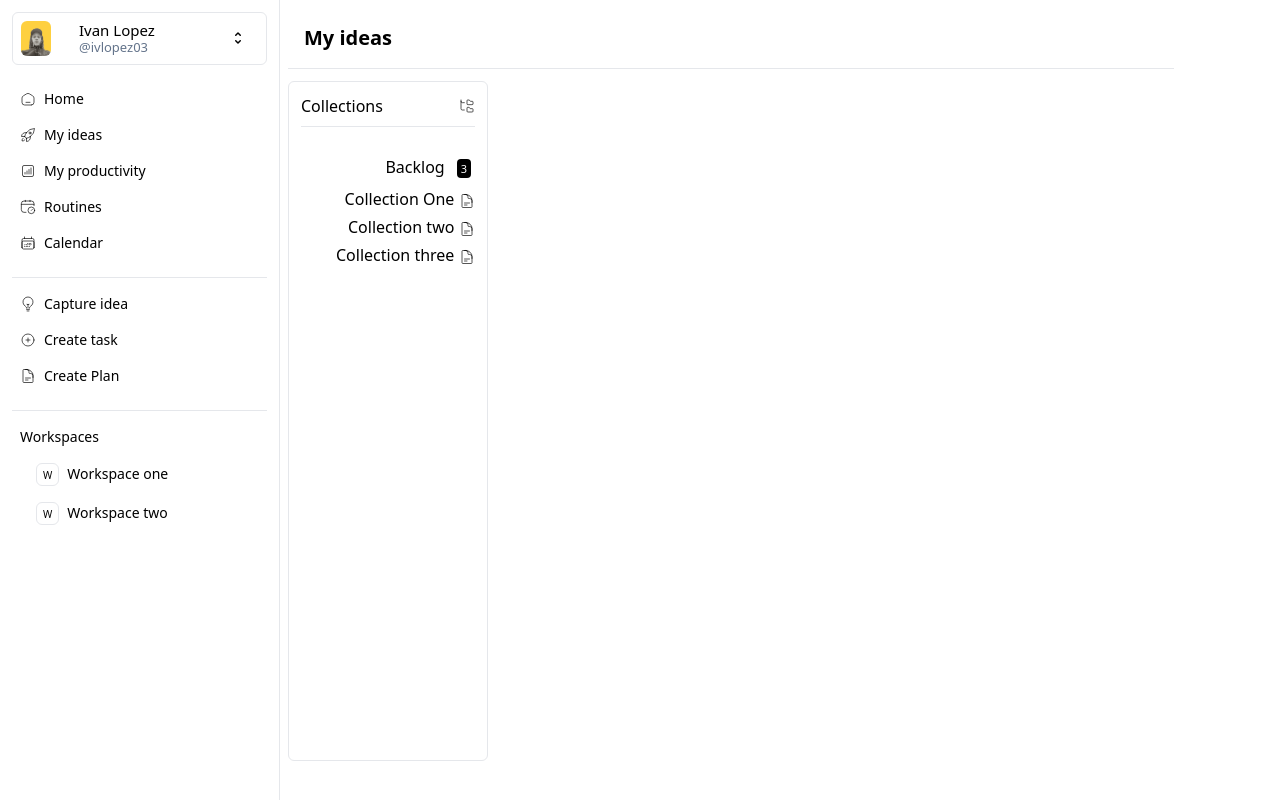
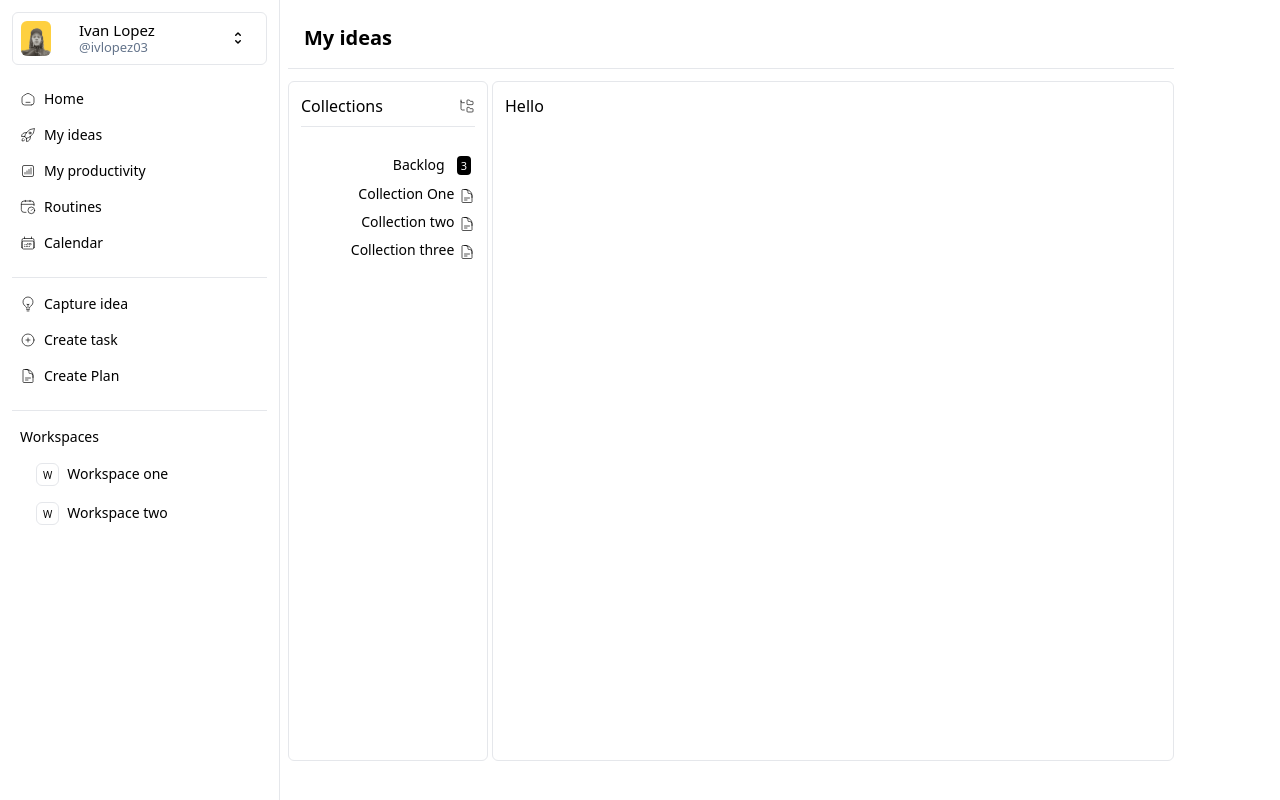
Before and after one commit to ivlopez03/tasqiev2, a React (Vite) app: page /myideas in a window 1280 px wide. Built offline with nearby package versions, Linux system fonts and the light colour scheme.

Commit message:
myideas page template

```diff
--- a/src/pages/MyideasPage/MyIdeas.tsx
+++ b/src/pages/MyideasPage/MyIdeas.tsx
@@ -21,36 +21,38 @@ const MyideasPage = (props:Props) => {
               </div>
               <hr className="mt-2 mb-2" />
               <div className="relative top-4">
-                <div className="group relative text-right hover:bg-[#fafafa] rounded-md">
+                <div className="group relative text-right hover:bg-[#fafafa] hover:text-[#3DAF7F] rounded-md text-sm">
                   <div className="p-1">
                     <Link to={`/myideas/collections/:backlog`}>Backlog</Link>
-                    <span className="ml-3 bg-black rounded-[4px] text-white px-1 py-[2px] text-[11px]">{3}</span>
+                    <span className="ml-3 bg-black rounded-[4px] text-white px-1 py-[2px] text-[11px] group-hover:bg-mainBackgroundColor ">{3}</span>
                   </div>
                 </div>
                 <div className="flex relative items-center p-1 rounded-md">
-                  <div className="w-[90%] text-right max-h-[20px] overflow-hidden mr-2">
+                  <div className="w-[90%] text-right max-h-[20px] overflow-hidden mr-2 text-sm">
                     {'Collection One'}
                   </div>
-                  <div className=" absolute right-0" ><DocumentTextIcon className="w-4 relative top-1" strokeWidth={1}/></div>
+                  <div className=" absolute right-0" ><DocumentTextIcon className="w-4 relative top-0.5" strokeWidth={1}/></div>
                 </div>
                 <div className="flex relative items-center p-1 rounded-md">
-                  <div className="w-[90%] text-right max-h-[20px] overflow-hidden mr-2">
+                  <div className="w-[90%] text-right max-h-[20px] overflow-hidden mr-2 text-sm">
                     {'Collection two'}
                   </div>
-                  <div className=" absolute right-0" ><DocumentTextIcon className="w-4 relative top-1" strokeWidth={1}/></div>
+                  <div className=" absolute right-0" ><DocumentTextIcon className="w-4 relative top-0.5" strokeWidth={1}/></div>
                 </div>
-                <div className="flex relative items-center p-1 rounded-md">
+                <div className="flex relative items-center p-1 rounded-md text-sm">
                   <div className="w-[90%] text-right max-h-[20px] overflow-hidden mr-2">
                     {'Collection three'}
                   </div>
-                  <div className=" absolute right-0" ><DocumentTextIcon className="w-4 relative top-1" strokeWidth={1}/></div>
+                  <div className=" absolute right-0" ><DocumentTextIcon className="w-4 relative top-0.5" strokeWidth={1}/></div>
                 </div>
 
 
 
               </div>
             </section>
-            <section></section>
+            <section className="  w-full  border rounded-md p-3 ml-1">
+              Hello
+            </section>
           </div>
         </div>
       </>
```
